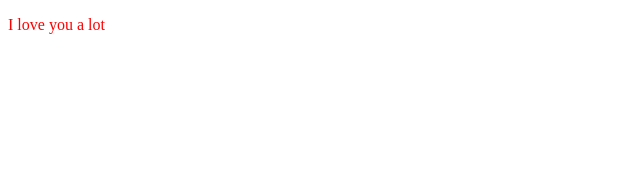
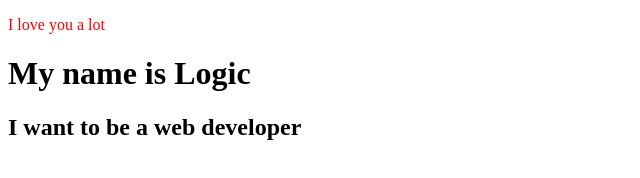
Before and after one commit to LOGIC50/my-first-repo, a plain HTML site: page index.html in a window 1280 px wide. Shown: the whole page, without its empty margins (0-640 px from the left). Drawn offline with Linux system fonts and the light colour scheme.

Commit message:
something add

```diff
--- a/index.html
+++ b/index.html
@@ -10,6 +10,8 @@
 </head>
 <body>
     <p>I love you a lot</p>
+    <h1>My name is Logic</h1>
+    <h2>I want to be a web developer</h2>
 
 </body>
 </html>
```
